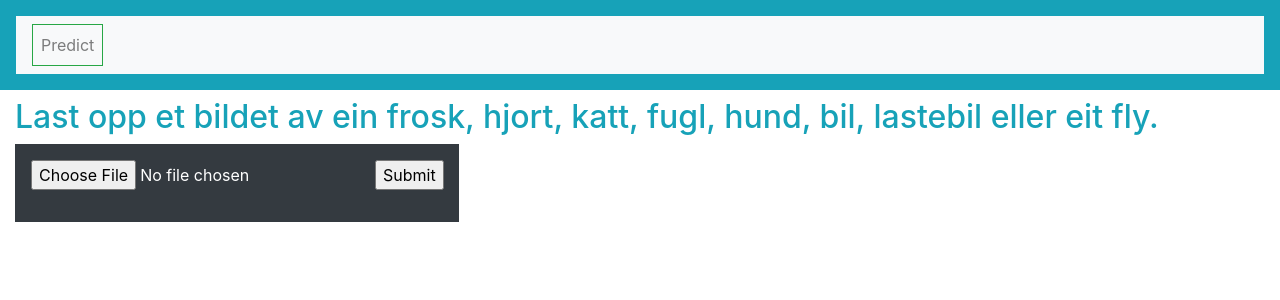
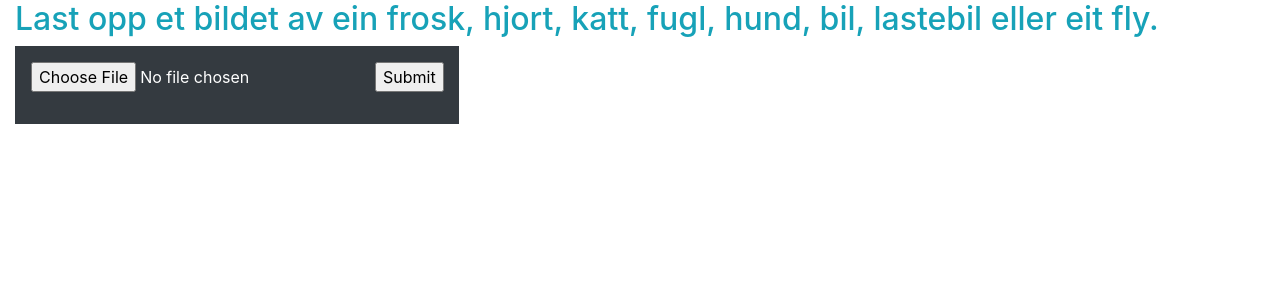
Before and after one commit to 577799/dat158-ml-oblig2, a Flask app: page / in a window 1280 px wide. Shown: the top 300 px of the page. Run offline with Flask 2, Linux system fonts and the light colour scheme; some libraries are stand-ins or nearby versions.

Commit message:
Update index.html

```diff
--- a/templates/index.html
+++ b/templates/index.html
@@ -5,27 +5,7 @@
     <title>{% block title %}{% endblock %}</title>
   </head>
   <body>
-    <div class="p-3 mb-2 bg-info text-white">
-    <nav class="navbar navbar-expand-lg navbar-light bg-light">
 
-      <button class="navbar-toggler" type="button" data-toggle="collapse" data-target="#navbarNav" aria-controls="navbarNav" aria-expanded="false" aria-label="Toggle navigation">
-        <span class="navbar-toggler-icon"></span>
-      </button>
-      <div class="collapse navbar-collapse" id="navbarNav">
-        <ul class="navbar-nav">
-          <li class="nav-item active">
-            <!-- <a class="nav-link" href="/">Predict <span class="sr-only">(current)</span></a> -->
-          </li>
-          <li class="nav-item">
-
-            <a class="nav-link border border-success" href="/upload">Predict</a>
-
-          </li>
-
-        </ul>
-      </div>
-    </nav>
-  </div>
     <div class="container-fluid">
     {% block content %}{% endblock %}
   </div>
```
